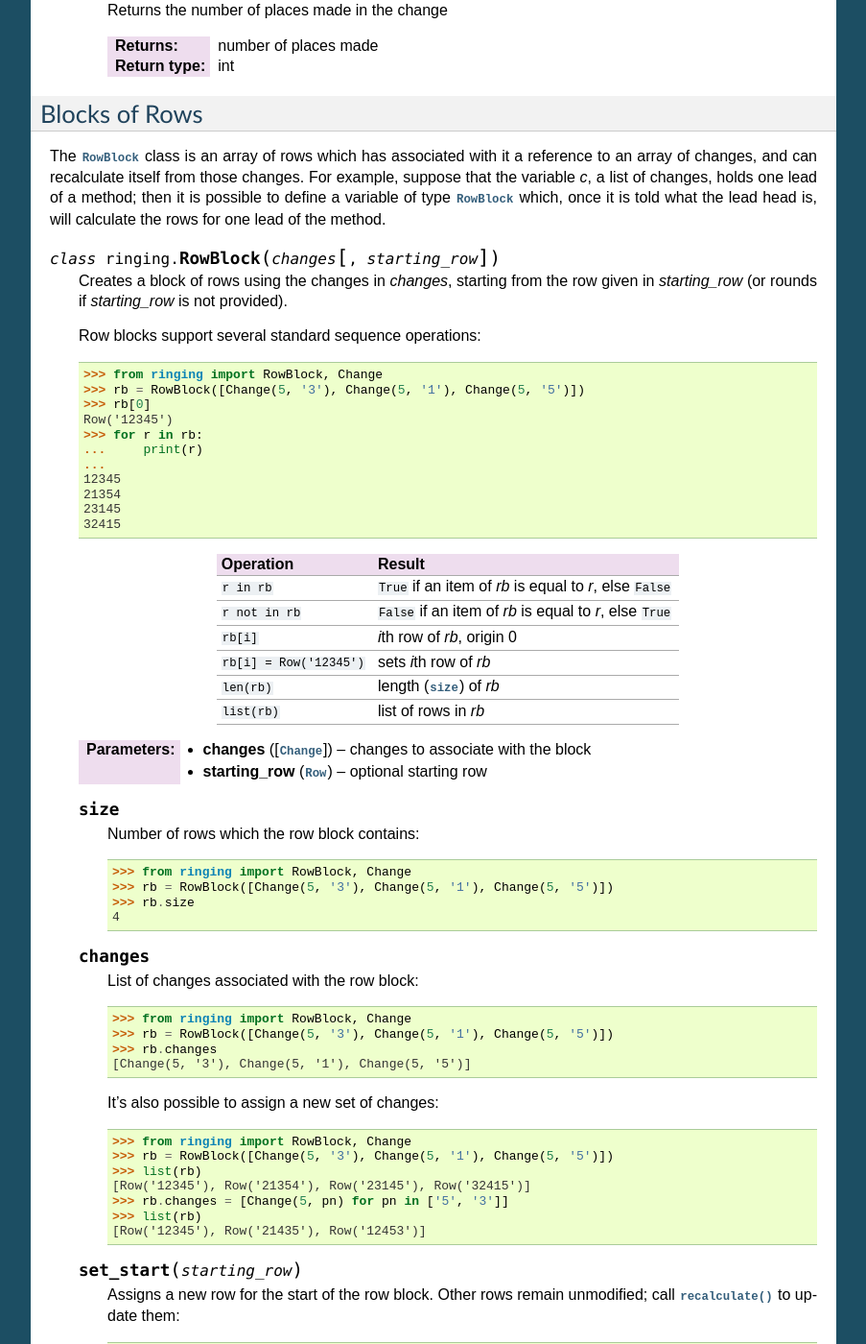
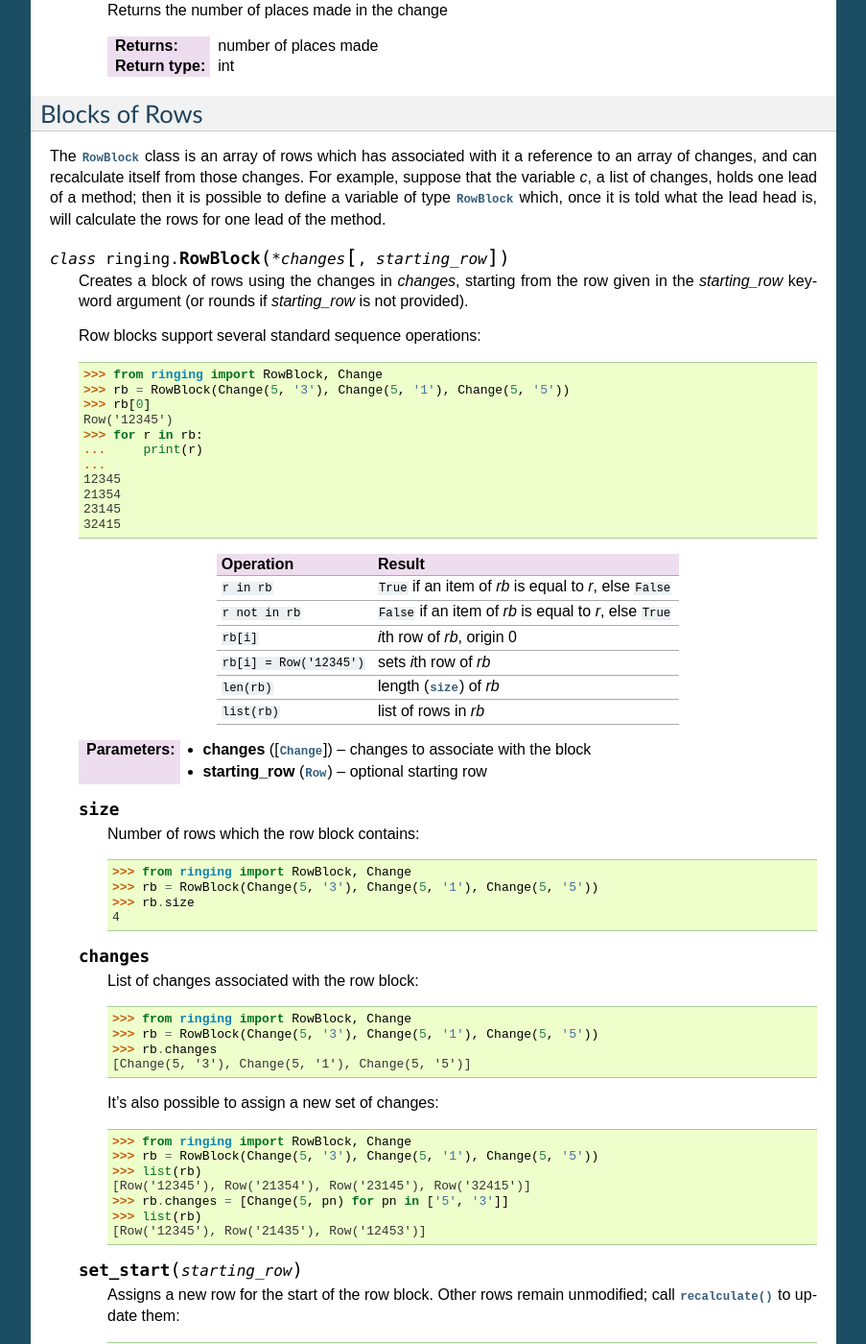
Before and after one commit to ringing-lib/ringing-lib-python, a Sphinx documentation site: the page built from docs/source/classes/change.rst, in a window 1280 px wide and 1400 px high, scrolled down 2360 px. Shown: the whole window at 96% size, without its empty margins (198-1101 px from the left). Built offline with Sphinx 7.4.7, drawn with Linux system fonts in a browser that asks for light colours.

Commit message:
Changed RowBlock constructor API
FROM: RowBlock(list_of_changes, starting_row)
TO:   RowBlock(change1, change2, starting_row=starting_row)

i.e. RowBlock(*changes, starting_row)

... because I think this is more Pythonic.

```diff
--- a/docs/source/classes/change.rst
+++ b/docs/source/classes/change.rst
@@ -146,15 +146,16 @@ a method; then it is possible to define a variable of type :class:`RowBlock`
 which, once it is told what the lead head is, will calculate the rows for one
 lead of the method.
 
-.. class:: RowBlock(changes, [starting_row])
+.. class:: RowBlock(*changes, [starting_row])
 
    Creates a block of rows using the changes in *changes*, starting from the row
-   given in *starting_row* (or rounds if *starting_row* is not provided).
+   given in the *starting_row* keyword argument (or rounds if *starting_row* is
+   not provided).
 
    Row blocks support several standard sequence operations::
 
       >>> from ringing import RowBlock, Change
-      >>> rb = RowBlock([Change(5, '3'), Change(5, '1'), Change(5, '5')])
+      >>> rb = RowBlock(Change(5, '3'), Change(5, '1'), Change(5, '5'))
       >>> rb[0]
       Row('12345')
       >>> for r in rb:
@@ -188,7 +189,7 @@ lead of the method.
       Number of rows which the row block contains::
 
          >>> from ringing import RowBlock, Change
-         >>> rb = RowBlock([Change(5, '3'), Change(5, '1'), Change(5, '5')])
+         >>> rb = RowBlock(Change(5, '3'), Change(5, '1'), Change(5, '5'))
          >>> rb.size
          4
 
@@ -197,14 +198,14 @@ lead of the method.
       List of changes associated with the row block::
 
          >>> from ringing import RowBlock, Change
-         >>> rb = RowBlock([Change(5, '3'), Change(5, '1'), Change(5, '5')])
+         >>> rb = RowBlock(Change(5, '3'), Change(5, '1'), Change(5, '5'))
          >>> rb.changes
          [Change(5, '3'), Change(5, '1'), Change(5, '5')]
 
       It's also possible to assign a new set of changes::
 
          >>> from ringing import RowBlock, Change
-         >>> rb = RowBlock([Change(5, '3'), Change(5, '1'), Change(5, '5')])
+         >>> rb = RowBlock(Change(5, '3'), Change(5, '1'), Change(5, '5'))
          >>> list(rb)
          [Row('12345'), Row('21354'), Row('23145'), Row('32415')]
          >>> rb.changes = [Change(5, pn) for pn in ['5', '3']]
@@ -217,7 +218,7 @@ lead of the method.
       Other rows remain unmodified; call :meth:`recalculate` to update them::
 
          >>> from ringing import RowBlock, Change
-         >>> rb = RowBlock([Change(5, '3'), Change(5, '1'), Change(5, '5')])
+         >>> rb = RowBlock(Change(5, '3'), Change(5, '1'), Change(5, '5'))
          >>> list(rb)
          [Row('12345'), Row('21354'), Row('23145'), Row('32415')]
          >>> rb.set_start('54321')
@@ -236,7 +237,7 @@ lead of the method.
       Recalculates the rows within the row block::
 
          >>> from ringing import RowBlock, Change
-         >>> rb = RowBlock([Change(5, '3'), Change(5, '1'), Change(5, '5')])
+         >>> rb = RowBlock(Change(5, '3'), Change(5, '1'), Change(5, '5'))
          >>> list(rb)
          [Row('12345'), Row('21354'), Row('23145'), Row('32415')]
          >>> rb[2] = '54321'
```
Also changed, not shown: 3 other files.
